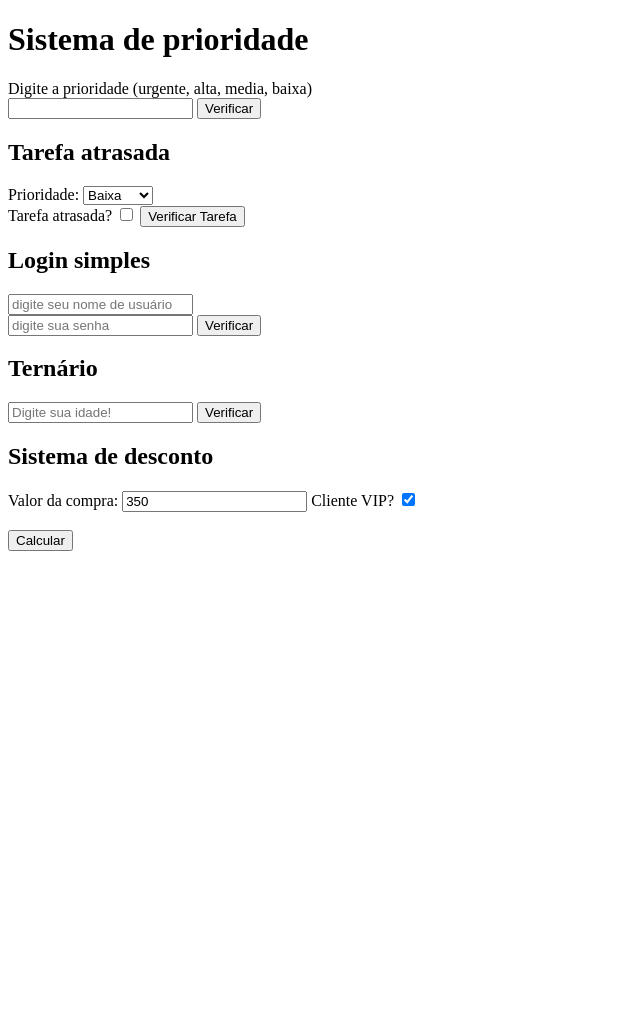
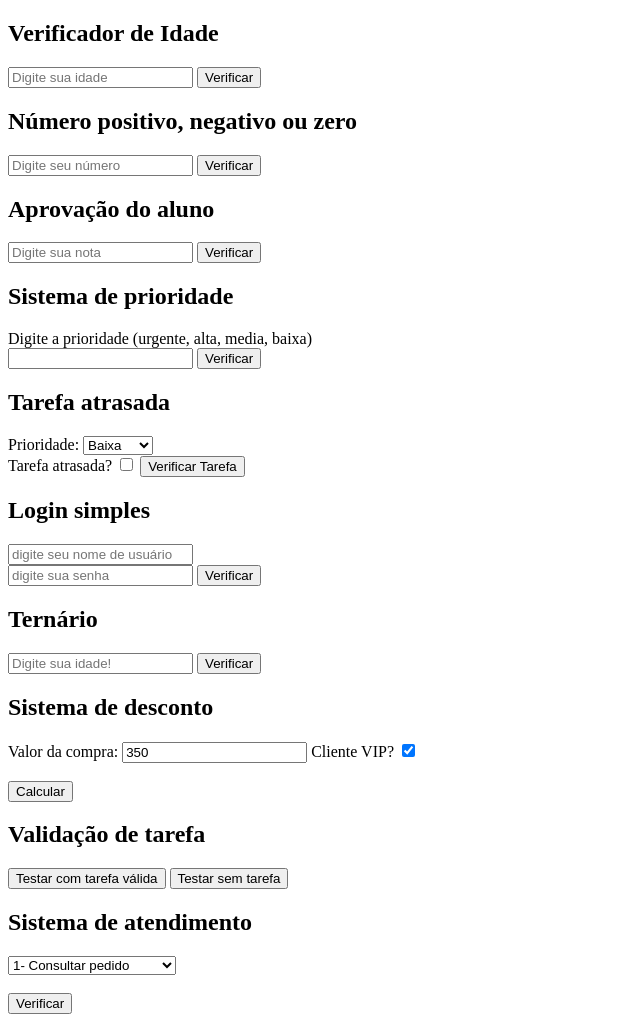
Before and after one commit to carolinevitoriamoreiras7-hash/exerc-cios-javascript, a plain HTML site: page exercicios/index.html in a window 1280 px wide. Shown: the whole page, without its empty margins (0-640 px from the left). Before the commit the page ends 800 px from the top, so only its background shows below. Drawn offline with Linux system fonts and the light colour scheme.

Commit message:
Update HTML structure and add activities

```diff
--- a/exercicios/index.html
+++ b/exercicios/index.html
@@ -2,14 +2,40 @@
 <html lang="en">
 
 <head>
-    <meta charset="UTF-8">
-    <meta name="viewport" content="width=<device-width>, initial-scale=1.0">
-    <title>Atividades javascript</title>
+  <meta charset="UTF-8">
+  <meta name="viewport" content="width=device-width, initial-scale=1.0">
+  <title>Document</title>
 </head>
 
 <body>
+  <!-- Atividade 1-->
+  <h2>Verificador de Idade</h1>
+
+    <input type="number" id="Idade" placeholder="Digite sua idade">
+
+    <button onclick="verificarIdade()">Verificar</button>
+
+    <p id="Resultado"></p>
+
+
+    <!-- Atividade 2-->
+    <h2>Número positivo, negativo ou zero</h2>
+    <input type="number" id="numero" placeholder="Digite seu número">
+    <button onclick="verificarNumero()">Verificar</button>
+
+    <p id="resultado1"></p>
+
+    <!-- Atividade 3-->
+    <h2>Aprovação do aluno</h2>
+
+    <input type="number" id="nota" placeholder="Digite sua nota">
+    <button onclick="VerificarNota()">Verificar</button>
+
+    <p id="resultado2"></p>
+
+
     <!-- Atividade 4 -->
-    <h1>Sistema de prioridade</h1>
+    <h2>Sistema de prioridade</h2>
 
     <label for="campoPrioridade">Digite a prioridade (urgente, alta, media, baixa)</label>
     <br>
@@ -19,20 +45,21 @@
     <p id="resultado3"></p>
 
 
-    <!-- Atividade 5 -->
+    <!-- Atividade 5-->
     <h2>Tarefa atrasada</h2>
     <label for="prioridade">Prioridade:</label>
-    <select id="prioridade">
-        <option value="baixa">Baixa</option>
-        <option value="media">Media</option>
-        <option value="alta">Alta</option>
-        <option value="urgente">Urgente</option>
+    <select id="prioridade1">
+      <option value="baixa">Baixa</option>
+      <option value="media">Media</option>
+      <option value="alta">Alta</option>
+      <option value="urgente">Urgente</option>
     </select>
     <br>
     <label for="atrasada">Tarefa atrasada?</label>
     <input type="checkbox" id="atrasada">
     <button onclick="verificarTarefa()">Verificar Tarefa</button>
     <p id="resultado4"></p>
+
 
 
     <!-- Atividade 6 -->
@@ -64,7 +91,29 @@
 
     <p id="resultado6"></p>
 
+    <!-- Atividade 9-->
+    <h2>Validação de tarefa</h2>
+    <button onclick="testarComTarefa()">Testar com tarefa válida</button>
+    <button onclick="testarSemTarefa()">Testar sem tarefa</button>
+    <p id="resultado9"></p>
+
+    <!-- Atividade 10-->
+      <h2>Sistema de atendimento</h2>
+    <label for="opcao10"></label>
+    <select id="opcao10">
+      <option value="1">1- Consultar pedido</option>
+      <option value="2">2- Cancelar pedido</option>
+      <option value="3">3- Falar com atendente</option>
+      <option value="4">4- Cancelar atendimento</option>
+    </select>
+    <br><br>
+    <button onclick="verificarOpcao()">Verificar</button>
+    <p id="resultado10"></p>
+
+
     <script src="script.js"></script>
+
+
 </body>
 
 </html>
```
